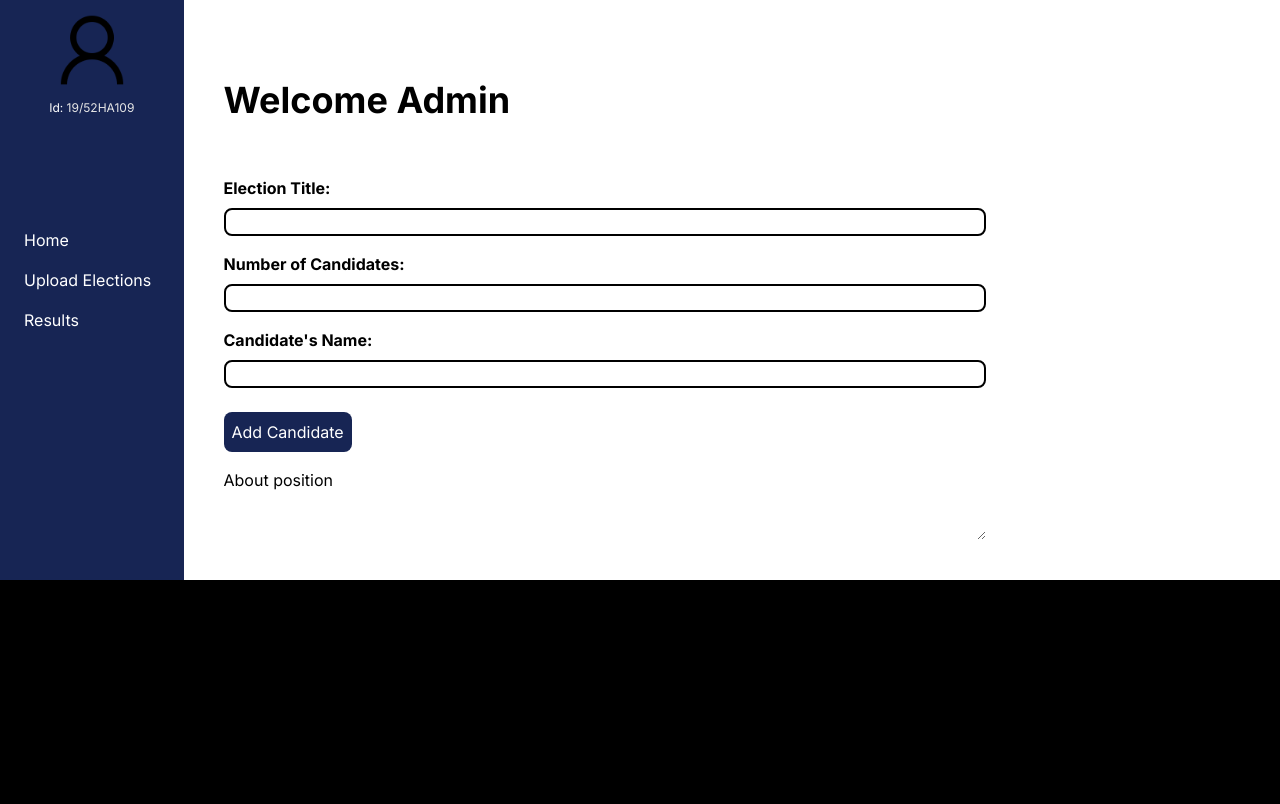
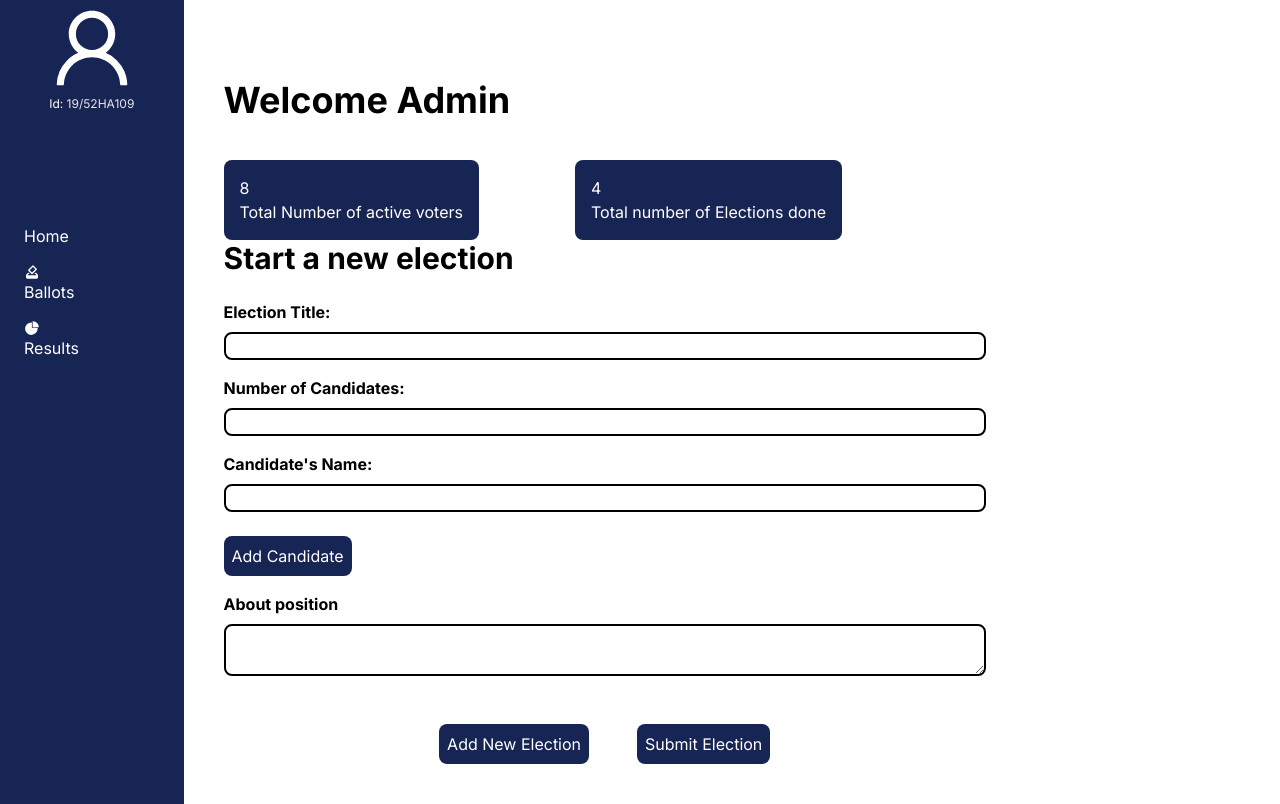
Before and after one commit to Ebun22/project, a Next.js app: page /dashboard/admin in a window 1280 px wide. Built offline with nearby package versions, Linux system fonts and the light colour scheme.

Commit message:
added icons

```diff
--- /dev/null
+++ b/src/app/components/UploadElections.tsx
@@ -0,0 +1,79 @@
+"use client"
+import React from "react";
+import { Votes, AddInput } from "@/app/components";
+import { useStoreContext } from "@/app/context/Context";
+
+
+const UploadElection = () => {
+
+    const { electionForm, addInput, handleAddInput, setElectionForm } = useStoreContext()
+    const { title, about, numOfCandidates, candidateName } = electionForm
+    return (
+
+                <div className="h-full w-3/4">
+                    <h1 className='font-bold text-3xl mb-6'>Start a new election</h1>
+                    <form>
+                        <div className="mt-4 flex flex-col">
+                            <label htmlFor="election_title" className="font-bold">Election Title:</label>
+                            <input
+                                type="text"
+                                value={title}
+                                required
+                                name="election_title"
+                                className="mt-2 rounded-lg pl-4 border-2 border-solid border-black "
+                                onChange={(event) => setElectionForm(prev => ({ ...prev, title: event?.target.value }))} />
+                        </div>
+
+                        <div className="mt-4 flex flex-col">
+                            <label htmlFor="num_of_candidates" className="font-bold">Number of Candidates:</label>
+                            <input type="text"
+                                value={numOfCandidates}
+                                required
+                                name="num_of_candidates"
+                                className="mt-2 rounded-lg pl-4 border-2 border-solid border-black "
+                                onChange={(event) => setElectionForm(prev => ({ ...prev, numOfCandidates: event?.target.value }))} />
+                        </div>
+
+                        <div className="mt-4 flex flex-col">
+                            <label htmlFor="candidates_name" className="font-bold">Candidate's Name: </label>
+                            <input
+                                type="text"
+                                value={candidateName}
+                                required
+                                name="candidates_name"
+                                className="mt-2 rounded-lg pl-4 border-2 border-solid border-black"
+                                onChange={(event) =>
+                                    setElectionForm(prev => ({
+                                        ...prev,
+                                        candidateName: [...prev.candidateName, event?.target.value]
+                                    }))
+                                }
+                            />
+                        </div>
+                        <AddInput />
+                        <button
+                            type="button"
+                            className="rounded-lg bg-blue-950 mt-6 text-white p-2"
+                            onClick={handleAddInput}
+                        >Add Candidate</button>
+
+                        <div className="mt-4 flex flex-col">
+                            <label htmlFor="about" className="font-bold">About position</label>
+                            <textarea
+                                value={about}
+                                name="about"
+                                required
+                                className="mt-2 rounded-lg pl-4 border-2 border-solid border-black"
+                                onChange={(event) => setElectionForm(prev => ({ ...prev, about: event?.target.value }))} />
+                        </div>
+                    </form>
+                    <div className='flex flex-row justify-center mt-6 space-x-12'>
+                        <button type="button" className="rounded-lg bg-blue-950 mt-6 text-white p-2">Add New Election</button>
+                        <button type="button" className="rounded-lg bg-blue-950 mt-6 text-white p-2">Submit Election</button>
+                    </div>
+                </div>
+
+    )
+}
+
+export default UploadElection
--- a/src/app/components/index.ts
+++ b/src/app/components/index.ts
@@ -2,3 +2,4 @@ export { default as SignUp } from "./SignUp";
 export { default as LandingPage } from "./LandingPage";
 export { default as Votes } from "./Votes";
 export { default as AddInput } from "./AddInput";
+export { default as UploadElections } from "./UploadElections";
--- a/src/app/dashboard/admin/page.tsx
+++ b/src/app/dashboard/admin/page.tsx
@@ -2,24 +2,24 @@
 import Image from "next/image";
 import user from "@/app/images/user.png"
 import React from "react";
-import { Votes, AddInput } from "@/app/components";
+import { AiOutlineUser, AiFillPieChart } from 'react-icons/ai';
+import { MdHowToVote } from 'react-icons/md';
+import { Votes, AddInput, UploadElections } from "@/app/components";
 import { useStoreContext } from "@/app/context/Context";
+
 
 
 const Dashboard = () => {
 
-    const {electionForm, addInput, handleAddInput, setElectionForm} = useStoreContext()
-    const {title, about, numOfCandidates, candidateName} = electionForm
+    const { electionForm, addInput, handleAddInput, setElectionForm } = useStoreContext()
+    const { title, about, numOfCandidates, candidateName } = electionForm
     return (
         <div className="text-white flex flex-rows">
             <div className="min-h-full w-52 bg-blue-950 px-6 flex flex-col mx-auto align-center">
                 <div className='flex flex-col mx-auto'>
-                    <Image
-                        src={user}
-                        alt="user logo"
-                        width="100"
-                        height="100"
-                    />
+                <AiOutlineUser
+                className="text-8xl font-extralight"
+                />
 
                 </div>
                 <div className="text-xs text-center">
@@ -27,9 +27,9 @@ const Dashboard = () => {
                 </div>
 
                 <div className="mt-24 text-left">
-                    <p className="py-4">Home</p>
-                    <p>Upload Elections</p>
-                    <p className="py-4">Results</p>
+                    <p className="py-4"><span></span>Home</p>
+                    <p><span><MdHowToVote /></span>Ballots</p>
+                    <p className="py-4"><span><AiFillPieChart /></span>Results</p>
                 </div>
             </div>
 
@@ -37,55 +37,16 @@ const Dashboard = () => {
                 <div className="py-10 ">
                     <h1 className="text-black text-4xl font-bold">Welcome Admin</h1>
                 </div>
-                <div className="h-full w-3/4">
-                    <form>
-                        <div className="mt-4 flex flex-col">
-                            <label htmlFor="election_title" className="font-bold">Election Title:</label>
-                            <input
-                            type="text"
-                            value={title}
-                            name="election_title"
-                            className="mt-2 rounded-lg pl-4 border-2 border-solid border-black "
-                            onChange={(event) => setElectionForm(prev => ({...prev, title: event?.target.value}))}/>
+                <div className="flex flex-rows">
+                    <div className="rounded-lg p-4 bg-blue-950 text-white mr-24">
+                        <p>8</p>
+                        <p>Total Number of active voters</p>
                         </div>
-
-                        <div className="mt-4 flex flex-col">
-                            <label htmlFor="num_of_candidates" className="font-bold">Number of Candidates:</label>
-                            <input type="text"
-                            value={numOfCandidates}
-                            name="num_of_candidates"
-                            className="mt-2 rounded-lg pl-4 border-2 border-solid border-black "
-                            onChange={(event) => setElectionForm(prev => ({...prev, numOfCandidates: event?.target.value}))}/>
-                        </div>
-
-                        <div className="mt-4 flex flex-col">
-                            <label htmlFor="candidates_name" className="font-bold">Candidate's Name: </label>
-                            <input
-                            type="text"
-                            value={candidateName}
-                            name="candidates_name"
-                            className="mt-2 rounded-lg pl-4 border-2 border-solid border-black "
-                            onChange={(event) =>
-                            setElectionForm(prev => ({
-                                ...prev,
-                                candidateName: [...prev.candidateName,  event?.target.value]}))
-                        }
-                            />
-                        </div>
-                       <AddInput />
-                        <button
-                        type="button"
-                        className="rounded-lg bg-blue-950 mt-6 text-white p-2"
-                        onClick={handleAddInput}
-                        >Add Candidate</button>
-
-                        <div className="mt-4 flex flex-col">
-                            <label htmlFor="about">About position</label>
-                            <textarea  value={about} name="about"  onChange={(event) => setElectionForm(prev => ({...prev, about: event?.target.value}))}/>
-                        </div>
-                    </form>
+                    <div className='rounded-lg p-4 bg-blue-950 text-white'>
+                        <p className="">4</p>
+                        <p>Total number of Elections done</p></div>
                 </div>
-
+             <UploadElections />
 
             </div>
 
```
